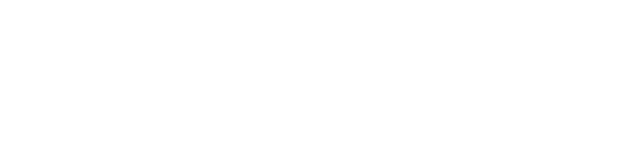
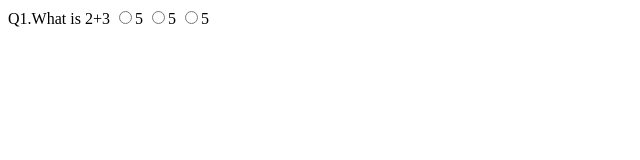
Before and after one commit to infosecmentor/QuizBoard, a plain HTML site: page index.html in a window 1280 px wide. Shown: the whole page, without its empty margins (0-640 px from the left). Drawn offline with Linux system fonts and the light colour scheme.

Commit message:
added the quiz questions

```diff
--- a/index.html
+++ b/index.html
@@ -4,9 +4,12 @@
     <meta charset="UTF-8">
     <meta http-equiv="X-UA-Compatible" content="IE=edge">
     <meta name="viewport" content="width=device-width, initial-scale=1.0">
-    <title>Document</title>
+    <title>Quiz application</title>
 </head>
 <body>
-
+Q1.What is 2+3
+<input type="radio" name="qusetion1">5
+<input type="radio" name="qusetion1">5
+<input type="radio" name="qusetion1">5
 </body>
 </html>
```
